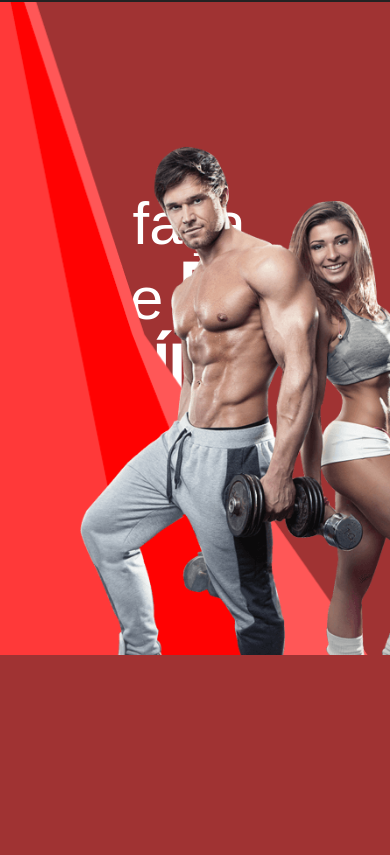
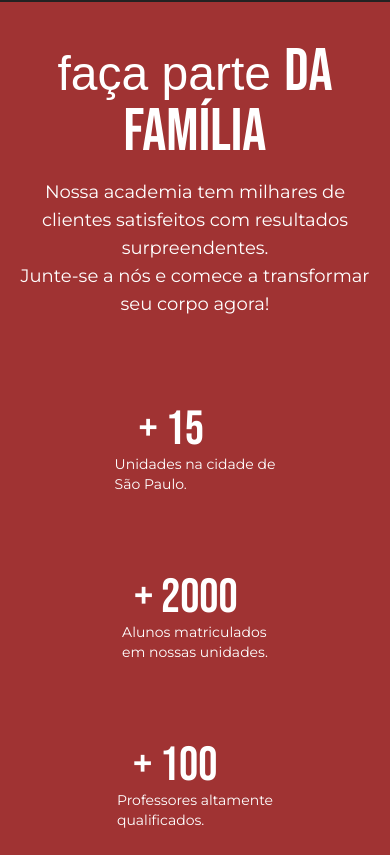
Before and after one commit to cardrocha/fitness-app, a Next.js app: page / in a window 390 px wide. Shown: the part 4549-5404 px from the top of the page. Built offline with nearby package versions, Linux system fonts and the light colour scheme; a web font is replaced by a local one; what tailwind-clip-path would draw is missing.

Commit message:
feat: responsive layout

```diff
--- a/src/components/Contact.tsx
+++ b/src/components/Contact.tsx
@@ -80,13 +80,13 @@ const Contact = () => {
           value="SOLICITAR CONTATO"
         ></input>
       </form>
-      <Image
-        className="absolute bottom-0 right-24 z-10"
-        src="/pngwing_3.png"
-        width={405}
-        height={300}
-        alt="mulher treinando com duas anilhas nas mãos"
-      />
+      <div className="absolute bottom-0 w-[405px] xl:h-[550px] right-24 z-10">
+        <Image
+          src="/pngwing_3.png"
+          alt="mulher treinando com duas anilhas nas mãos"
+          fill
+        />
+      </div>
       {showMessage && (
         <div className="bg-primary p-2 mt-7 animate-fade-in-out">
           <p className="font-mont text-xl ml-16 font-semibold">
--- a/src/components/Header.tsx
+++ b/src/components/Header.tsx
@@ -46,14 +46,14 @@ const Menu = () => {
           </ul>
         </nav>
       </div>
-        <div className="absolute md:top-0 xl:top-0 right-0 w-[735px] md:h-[872px] xl:h-[730px] z-0">
+        <div className="absolute md:top-0 xl:top-0 right-0 w-[735px] md:h-[872px] xl:h-[816px] z-0">
           <Image
             src="/Rectangle.png"
             alt="fundo hero"
             fill
           />
         </div>
-        <div className="absolute sm:hidden md:block xl:block md:top-[335px] xl:top-[95px] md:w-[373px] md:h-[526px] xl:w-[473px] xl:h-[626px] md:right-5 xl:right-40 z-20">
+        <div className="absolute sm:hidden md:block xl:block md:top-[335px] xl:top-[180px] md:w-[373px] md:h-[526px] xl:w-[473px] xl:h-[626px] md:right-5 xl:right-40 z-20">
           <Image src="/pngwing.png" alt="cara segurando peso nas mãos" fill />
         </div>
     </section>
--- a/src/components/Numbers.tsx
+++ b/src/components/Numbers.tsx
@@ -5,48 +5,47 @@ const Numbers = () => {
   return (
     <section id="equipamentos" className="container mx-auto relative">
       <div>
-        <Image
-          className="absolute top-0 left-0 z-0"
-          src="/Rectangle_10.png"
-          width={368}
-          height={300}
-          alt="fundo section numbers"
-        />
-        <Image
-          className="absolute top-36 left-20 z-10"
-          src="/pngwing_2.png"
-          width={380}
-          height={300}
-          alt="duas pessoas fazendo pose segurando pesos"
-        />
+        <div className="absolute hidden md:block xl:block md:top-0 xl:top-0 left-0 z-0 w-[380px] md:h-[700px]">
+          <Image src="/Rectangle_10.png" alt="fundo section numbers" fill />
+        </div>
+        <div className="absolute hidden md:block xl:block md:top-[288px] xl:top-[134px] left-10 z-10 md:w-[300px] xl:w-[400px] md:h-[400px] xl:h-[520px]">
+          <Image
+            src="/pngwing_2.png"
+            alt="duas pessoas fazendo pose segurando pesos"
+            fill
+          />
+        </div>
       </div>
-      <div className="container mx-auto">
-        <h3 className="font-bungee text-primary text-6xl text-right pr-36 pt-48">
-          faça parte <span className="font-bebas text-[82px]">da família</span>
+      <div className="container mx-auto flex flex-col items-center md:items-end xl:items-end md:h-[550px] xl:h-[516px]">
+        <h3 className="font-bungee text-primary text-5xl xl:text-6xl text-center md:text-right xl:text-right p-2 md:pr-5 xl:pr-36 pt-10 xl:pt-48">
+          faça parte{" "}
+          <span className="font-bebas text-6xl md:text-5xl xl:text-[82px]">
+            da família
+          </span>
         </h3>
-        <p className="font-mont text-lg text-primary text-left pl-[470px]">
+        <p className="font-mont text-lg text-primary text-center xl:text-left md:w-[700px] xl:w-[1280px] md:pl-40 xl:pl-[470px] p-2">
           Nossa academia tem milhares de clientes satisfeitos com resultados
           surpreendentes.
           <br /> Junte-se a nós e comece a transformar seu corpo agora!
         </p>
-        <div className="flex gap-12 items-center justify-end mr-28">
-          <div className="text-primary text-left mt-[70px]">
-            <span className="font-bebas pl-6 text-6xl">+ 15</span>
-            <p className="font-mont text-lg">
+        <div className="grid grid-cols-1 md:grid-cols-3 xl:grid-cols-3 md:gap-4 xl:gap-12 place-items-center items-center xl:justify-end md:mr-0 xl:mr-20">
+          <div className="text-primary text-left mt-20 md:mt-5 xl:mt-[70px]">
+            <span className="font-bebas pl-6 text-5xl xl:text-6xl">+ 15</span>
+            <p className="font-mont text-sm xl:text-lg">
               Unidades na cidade de
               <br /> São Paulo.
             </p>
           </div>
-          <div className="text-primary text-left mt-[70px]">
-            <span className="font-bebas pl-3 text-6xl">+ 2000</span>
-            <p className="font-mont text-lg">
+          <div className="text-primary text-left mt-20 md:mt-5 xl:mt-[70px]">
+            <span className="font-bebas pl-3 text-5xl xl:text-6xl">+ 2000</span>
+            <p className="font-mont text-sm xl:text-lg">
               Alunos matriculados
               <br /> em nossas unidades.
             </p>
           </div>
-          <div className="text-primary text-left mt-[70px]">
-            <span className="font-bebas pl-4 text-6xl">+ 100</span>
-            <p className="font-mont text-lg">
+          <div className="text-primary text-left mt-20 md:mt-5 xl:mt-[70px]">
+            <span className="font-bebas pl-4 text-5xl xl:text-6xl">+ 100</span>
+            <p className="font-mont text-sm xl:text-lg">
               Professores altamente
               <br /> qualificados.
             </p>
```
